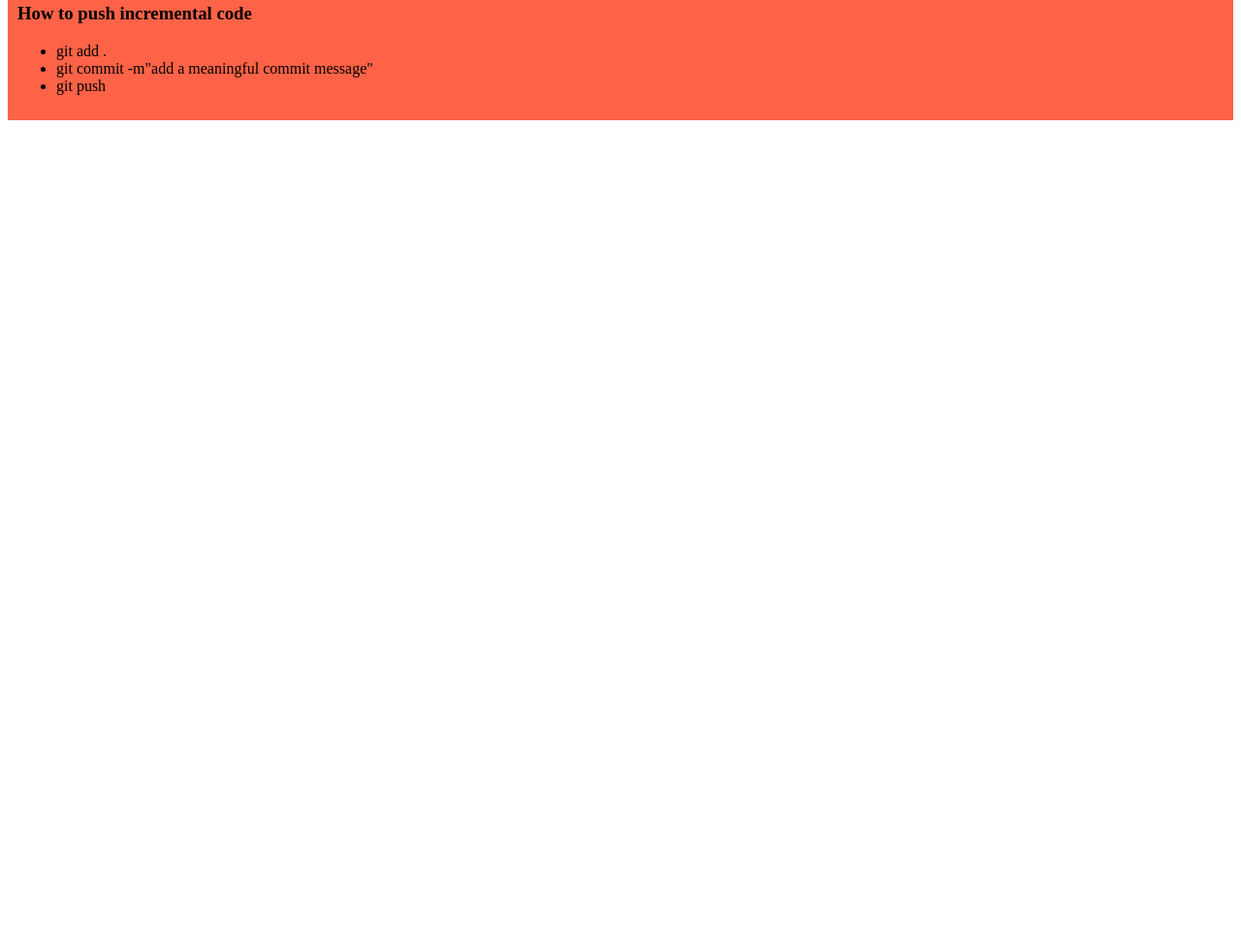
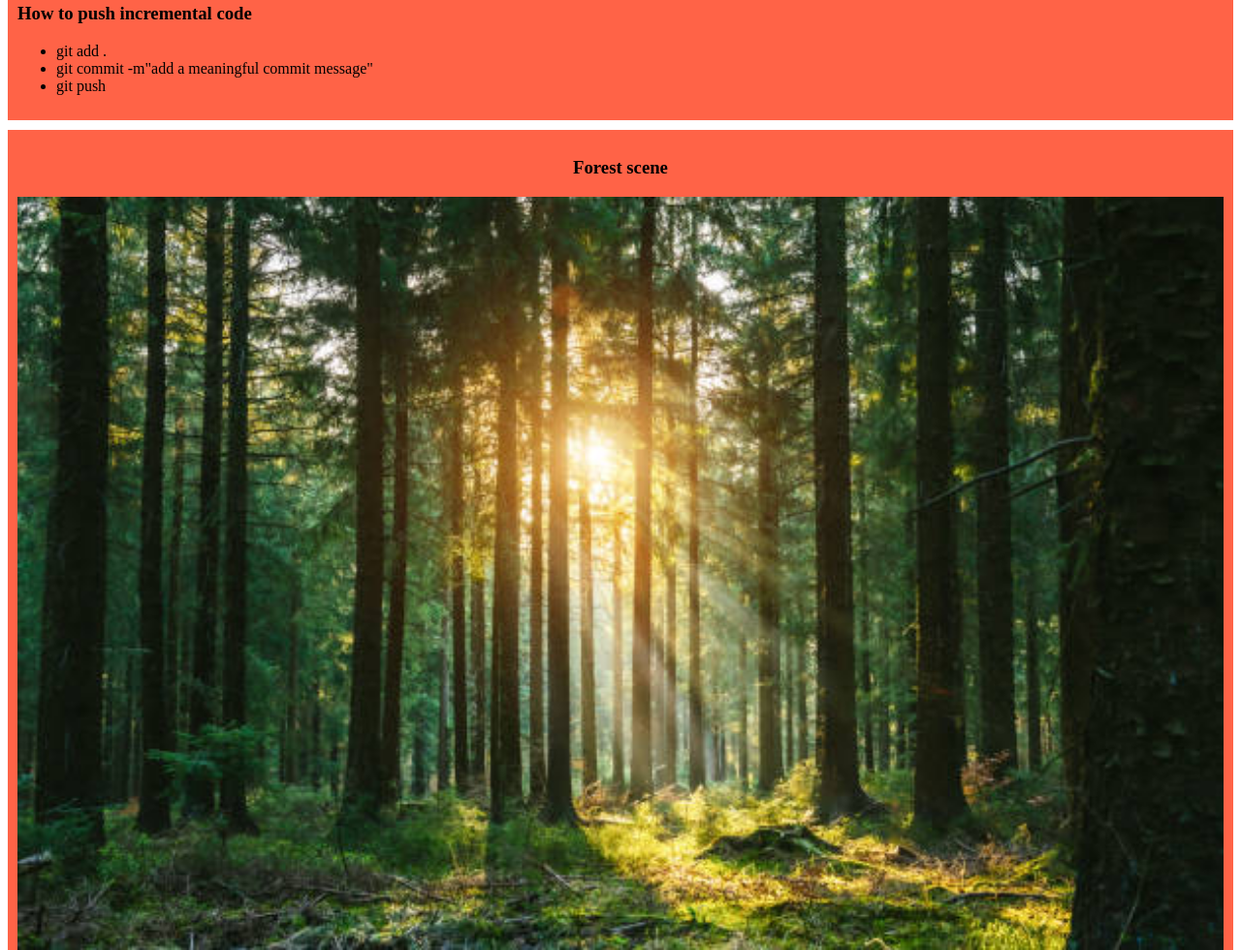
Before and after one commit to Munzeleen/my-simple-website, a plain HTML site: page index.html in a window 1280 px wide. Shown: the part 458-1438 px from the top of the page at 97% size. Before the commit the page ends 800 px from the top, so only its background shows below. Drawn offline with Linux system fonts and the light colour scheme.

Commit message:
added forest scene

```diff
--- a/index.html
+++ b/index.html
@@ -27,5 +27,9 @@
             <li>git push</li>
         </ul>
     </div>
+    <div>
+        <h3 class="forest">Forest scene</h3>
+        <img src="images/forest.jpg" alt="forest picture" style="width: 100%; height: auto;">
+    </div>
 </body>
 </html>
--- a/styles/blog.css
+++ b/styles/blog.css
@@ -3,3 +3,6 @@ div{
     padding: 10px;
     margin-bottom: 10px;
 }
+.forest{
+    text-align: center;
+}
```
Also changed, not shown: images/forest.jpg (added).
